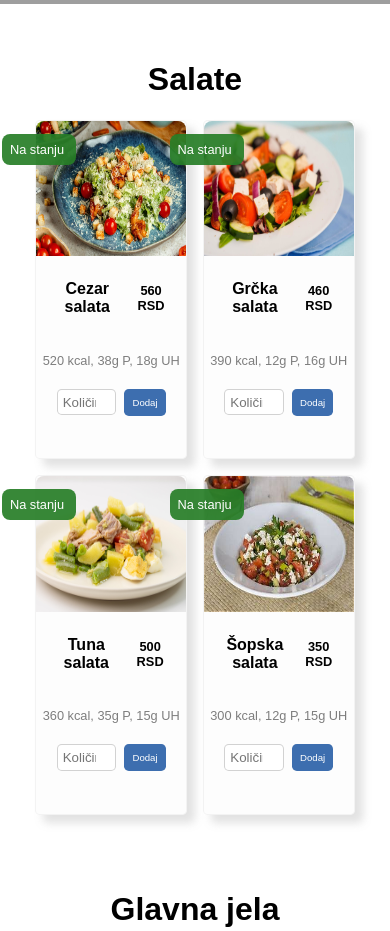
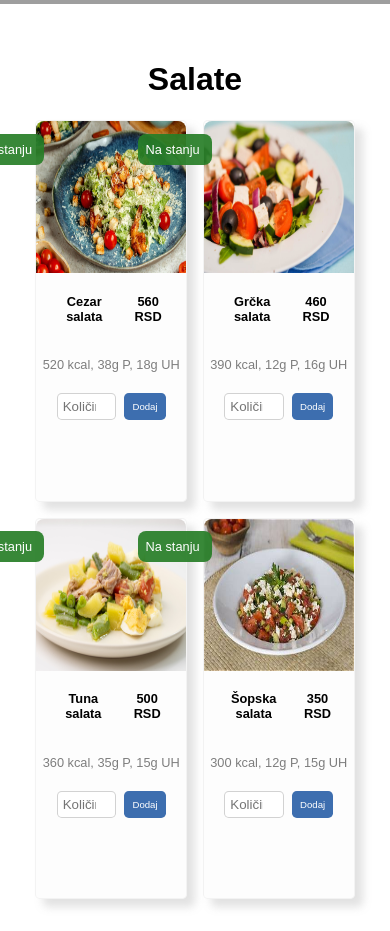
Before and after one commit to dacostumble/restoran-raj, a website: page index.html in a window 390 px wide. Shown: the part 840-1771 px from the top of the page. Drawn offline with Linux system fonts and the light colour scheme; no server answers; grey boxes are pictures that could not be loaded; a web font is replaced by a local one.

Commit message:
Add files via upload

```diff
--- a/stil.css
+++ b/stil.css
@@ -318,7 +318,6 @@ nav h1{
 
 @media (max-width: 768px){
     .dostupnost{
-        margin-left: 4rem;
         width: 15%;
         text-align: center;
 
@@ -352,7 +351,7 @@ nav h1{
 @media (max-width: 768px){
     .obrok{
         width: 40%;
-        height: 40vh;
+        height: 45vh;
     }
 
     .obrok button{
@@ -395,7 +394,7 @@ nav h1{
 
 @media (max-width: 768px){
     .obrok h3{
-        font-size: 1rem;
+        font-size: 0.8rem;
     }
 
     .obrok button{
```
